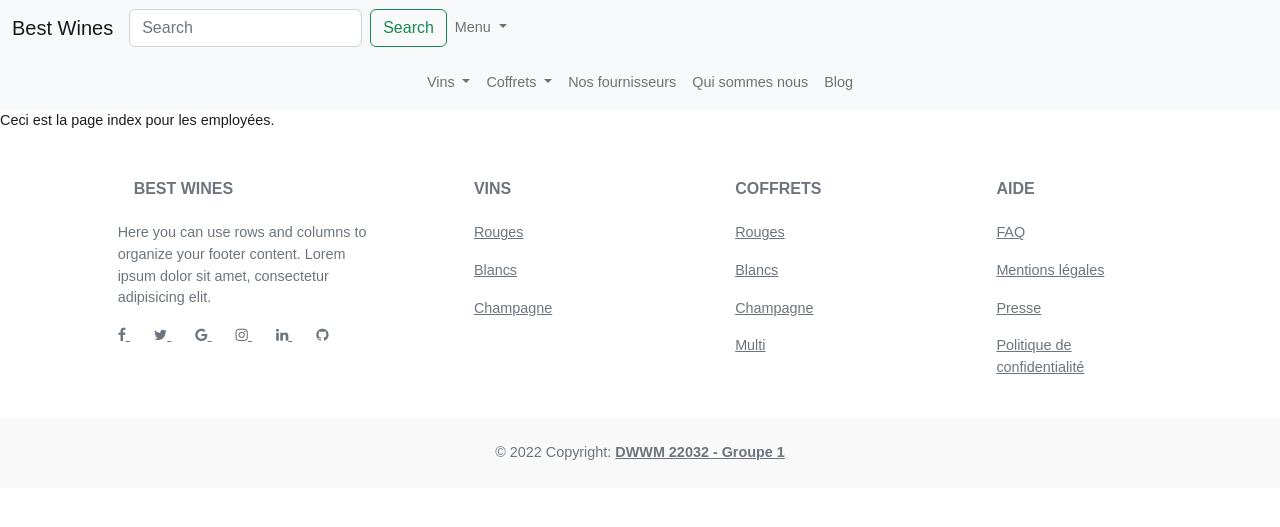
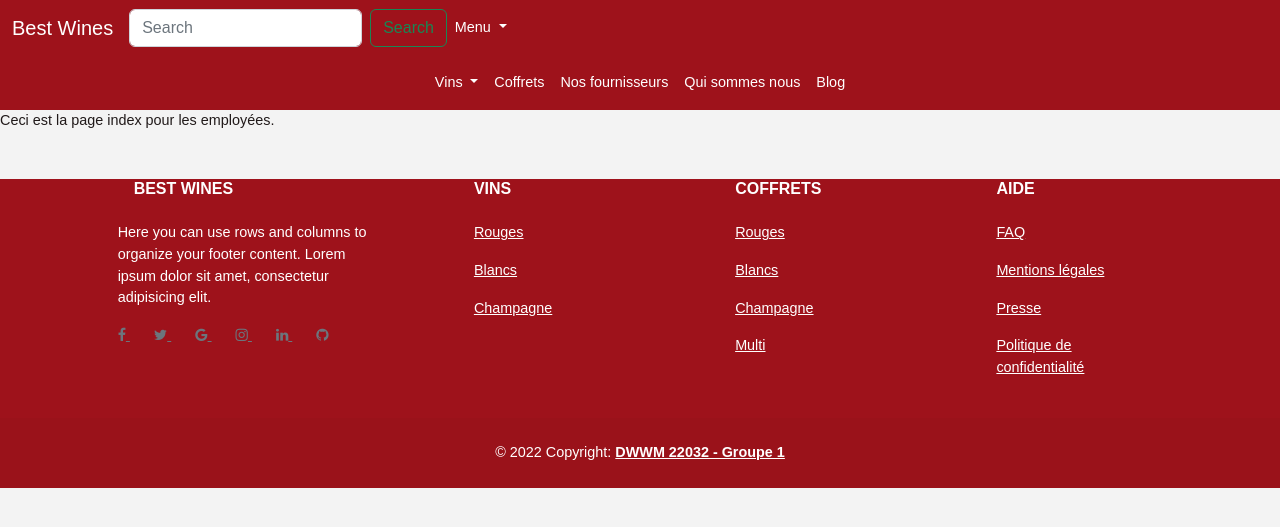
Before and after one commit to matgiard/best-wines, a PHP site: template src/views/employe/index.php in a window 1280 px wide. Shown: the top 527 px of the page. Run offline with PHP 8.4, Linux system fonts and the light colour scheme; the template is opened without the code that fills it, so the values that code supplies are empty; some libraries are stand-ins or nearby versions.

Commit message:
style front page + lik basedir header

```diff
--- a/assets/styles/css/style.css
+++ b/assets/styles/css/style.css
@@ -1,12 +1,23 @@
-#home {
-  color: #9e121b;
-  background-color: #f3f3f3;
+
+.navbar-brand {
+	color: #FFF;
 }
-
+.footer{
+	color: #fff;
+	background-color: #9e121b;
+}
+.nav-link {
+	color: #FFF;
+}
+.navbar-custom {
+	color: #fff;
+	background-color: #9e121b;
+}
 body {
 	font-family: Arial;
 	color: #211a1a;
 	font-size: 0.9em;
+	background-color:  #f3f3f3; ;
 }
 
 #shopping-cart {
@@ -75,7 +86,10 @@ body {
 .clear-float {
 	clear: both;
 }
-
+.card{
+max-width: 540px;
+min-height: 300px;
+}
 .demo-input-box {
 	border-radius: 2px;
 	border: #CCC 1px solid;
@@ -128,4 +142,5 @@ body {
 	margin: 38px 0px;
 }
 
+
 /*# sourceMappingURL=style.css.map */
--- a/src/views/home/index.php
+++ b/src/views/home/index.php
@@ -1,9 +1,9 @@
-<div id='home'>ceci est la page d'accueil depuis view/home/index.php</div>
+<div class="text-center p-3">
 <a class='btn btn-danger' href="register">ajout utilisateur dans BDD</a>
-<a class='btn btn-success' href="employe/stock/insert">ajout produit dans BDD</a>
+<a class='btn btn-success' href="employe/stock">BDD PRODUITS</a>
 <a class='btn btn-success' href="nos-vins">Nos Vins</a>
 <a class='btn btn-success' href="blog">blog</a>
-
+</div>
 <div class="container mt-5">
     <div class="row row-cols-1 row-cols-md-4 g-4">
         <div class="card mb-3" style="max-width: 540px; min-height: 300px">
--- a/src/views/layout.php
+++ b/src/views/layout.php
@@ -7,7 +7,7 @@
     <meta http-equiv="X-UA-Compatible" content="ie=edge">
     <!-- CSS only -->
     <link href="https://cdn.jsdelivr.net/npm/bootstrap@5.2.3/dist/css/bootstrap.min.css" rel="stylesheet" integrity="sha384-rbsA2VBKQhggwzxH7pPCaAqO46MgnOM80zW1RWuH61DGLwZJEdK2Kadq2F9CUG65" crossorigin="anonymous">
-    <link rel="stylesheet" href="assets/styles/css/style.css">
+    <link rel="stylesheet" href="<?= BASE_DIR ?>/assets/styles/css/style.css">
     <!-- CSS for quill -->
     <link rel="stylesheet" href="https://cdn.quilljs.com/1.3.6/quill.snow.css" />
     <link rel="stylesheet" href="https://cdnjs.cloudflare.com/ajax/libs/font-awesome/4.7.0/css/font-awesome.min.css">
@@ -16,9 +16,9 @@
 
 <!-- A MODIFIER -->
 
-<nav class="navbar navbar-expand-lg bg-light">
+<nav class="navbar navbar-expand-lg navbar-custom" >
     <div class="container-fluid">
-        <a class="navbar-brand" href="/best-wines">Best Wines</a>
+        <a class="navbar-brand" href="/best-wines" >Best Wines</a>
         <button class="navbar-toggler" type="button" data-bs-toggle="collapse" data-bs-target="#navbarSupportedContent" aria-controls="navbarSupportedContent" aria-expanded="false" aria-label="Toggle navigation">
             <span class="navbar-toggler-icon"></span>
         </button>
@@ -35,10 +35,10 @@
                     </a>
                     <ul class="dropdown-menu">
                     <li class="dropdown-item">
-                    <a class="nav-link" href="/best-wines/login">Se connecter</a>
+                    <a class="nav-link" href="<?= BASE_DIR ?>/login">Se connecter</a>
                 </li>
                 <li class="dropdown-item">
-                    <a class="nav-link" href="/best-wines/logout">Se déconnecter</a>
+                    <a class="nav-link" href="<?= BASE_DIR ?>/logout">Se déconnecter</a>
                 </li>
                             <hr class="dropdown-divider">
                         </li>
@@ -49,7 +49,7 @@
         </div>
     </div>
 </nav>
-<nav class="navbar navbar-expand-lg bg-light">
+<nav class="navbar navbar-expand-lg navbar-custom" >
     <div class="container-fluid">
         <button class="navbar-toggler" type="button" data-bs-toggle="collapse" data-bs-target="#navbarSupportedContent" aria-controls="navbarSupportedContent" aria-expanded="false" aria-label="Toggle navigation">
             <span class="navbar-toggler-icon"></span>
@@ -60,21 +60,17 @@
                     <a class="nav-link dropdown-toggle" href="./nos-vins" role="button" data-bs-toggle="dropdown" aria-expanded="false">
                         Vins
                     </a>
-                    <ul class="dropdown-menu">
-                        <li><a class="dropdown-item" href="./nos-vins/rouge">Rouges</a></li>
-                        <li><a class="dropdown-item" href="./nos-vins/blanc'">Blancs</a></li>
-                        <li><a class="dropdown-item" href="./nos-vins/nos-champagnes">Champagnes</a></li>
+                    <ul class="dropdown-menu ">
+                        <li><a class="dropdown-item" href="<?= BASE_DIR ?>/nos-vins/rouge">Rouges</a></li>
+                        <li><a class="dropdown-item" href="<?= BASE_DIR ?>/nos-vins/blanc">Blancs</a></li>
+                        <li><a class="dropdown-item" href="<?= BASE_DIR ?>/nos-vins/nos-champagnes">Champagnes</a></li>
                     </ul>
                 </li>
                 <li class="nav-item dropdown">
-                    <a class="nav-link dropdown-toggle" href="#" role="button" data-bs-toggle="dropdown" aria-expanded="false">
+                    <a class="nav-link" href="./nos-coffrets" role="button" >
                         Coffrets
                     </a>
-                    <ul class="dropdown-menu">
-                        <li><a class="dropdown-item" href="#">Action</a></li>
-                        <li><a class="dropdown-item" href="#">Another action</a></li>
-                        <li><a class="dropdown-item" href="#">Something else here</a></li>
-                    </ul>
+
                 </li>
                 <li class="nav-item">
                     <a class="nav-link" href="#">Nos fournisseurs</a>
@@ -97,7 +93,7 @@
     <?= $content ?>
 
     <!-- Footer -->
-    <footer class="text-center text-lg-start bg-white text-muted">
+    <footer class="text-center text-lg-star footer">
         <!-- Section: Links  -->
         <section class="">
             <div class="container text-center text-md-start mt-5">
--- a/src/views/product/wines/allProductWines.php
+++ b/src/views/product/wines/allProductWines.php
@@ -65,7 +65,7 @@
                 <div class="row g-0">
                     <div class="col-md-4">
                         <img src="uploads/<?= $product['photo'] ?>" alt="<?= $product['name'] ?>" srcset="" class="img-fluid rounded-start">
-
+                        </div>
                         <div class="col-md-8">
                             <h5 class="card-title"><?= $product['name'] ?></h5>
                             <p class="card-text">description: <?= $product['description'] ?></p>
```
Also changed, not shown: src/views/product/wines/vin200a400png/Bouteille.jpg (deleted), src/views/product/wines/vin200a400png/vin.png (deleted).
